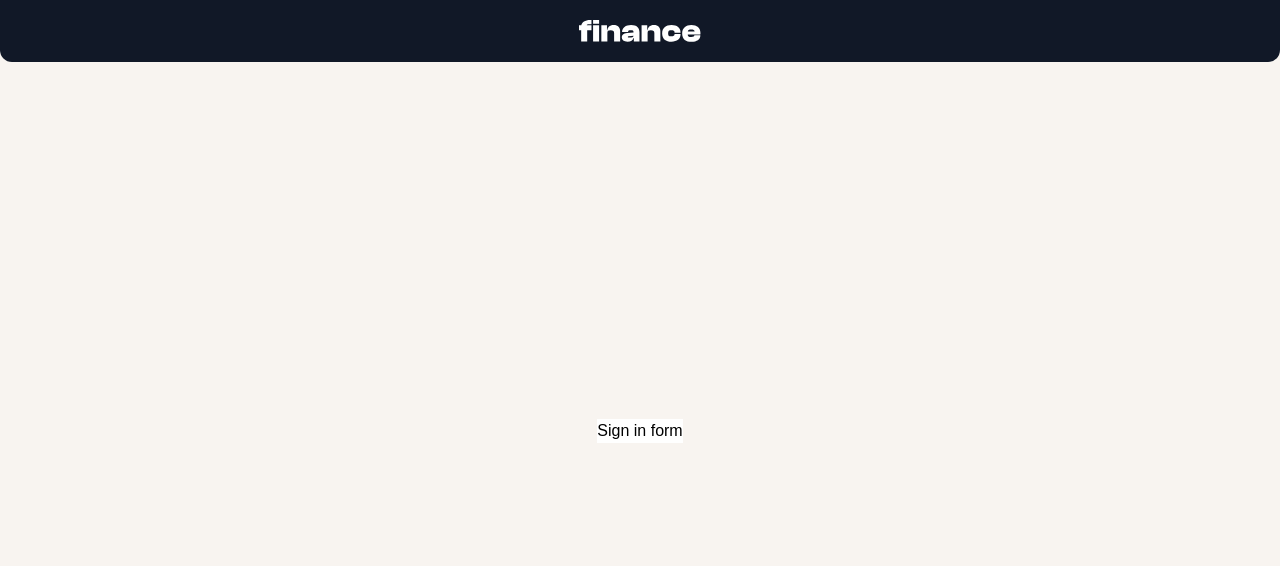
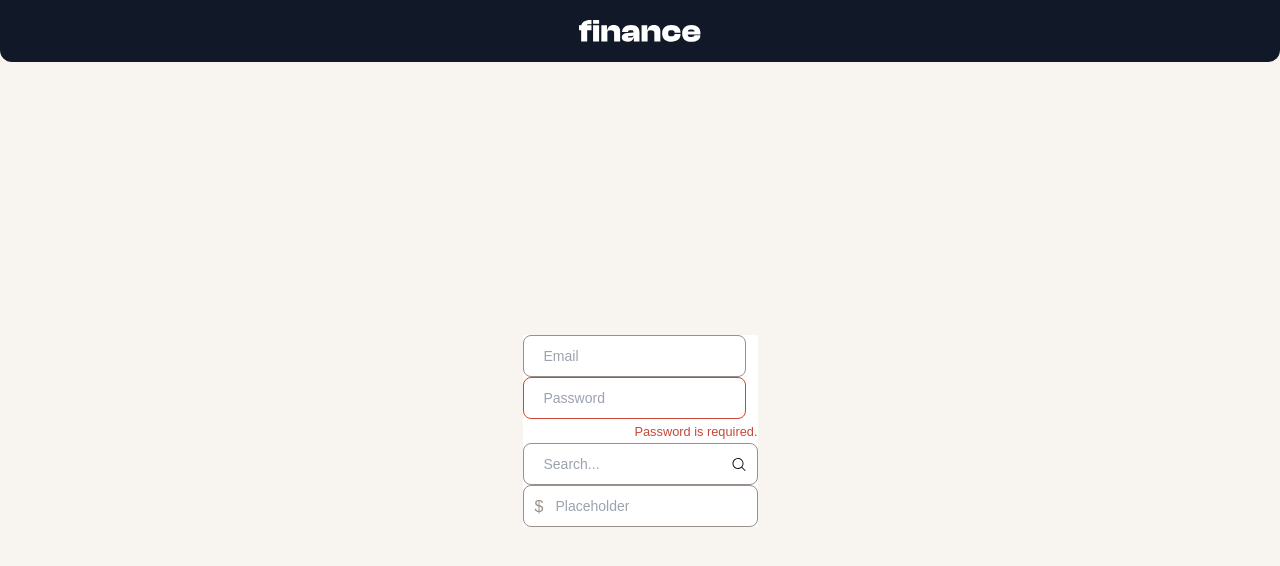
Before and after one commit to jayantpathariya/personal-finance, a Next.js app: page /sign-in in a window 1280 px wide. Shown: the top 566 px of the page. Built offline with nearby package versions, Linux system fonts and the light colour scheme.

Commit message:
Add input component

```diff
--- a/src/app/(auth)/_components/sign-in-form.tsx
+++ b/src/app/(auth)/_components/sign-in-form.tsx
@@ -1,3 +1,12 @@
+import { Input } from "@/components/ui/input";
+
 export const SignInForm = () => {
-  return <form className="bg-white">Sign in form</form>;
+  return (
+    <form className="bg-white">
+      <Input placeholder="Email" />
+      <Input placeholder="Password" error="Password is required." />
+      <Input placeholder="Search..." search />
+      <Input placeholder="Placeholder" prefixI />
+    </form>
+  );
 };
--- /dev/null
+++ b/src/components/icons/search.tsx
@@ -0,0 +1,19 @@
+type IconProps = {
+  color?: string;
+} & React.SVGProps<SVGSVGElement>;
+
+export const Search = (props: IconProps) => (
+  <svg
+    fill="none"
+    height={14}
+    viewBox="0 0 14 14"
+    width={14}
+    xmlns="http://www.w3.org/2000/svg"
+    {...props}
+  >
+    <path
+      d="m13.3538 13.1462-3.1294-3.1287c.907-1.08894 1.3593-2.48564 1.2628-3.89955-.0966-1.41391-.7345-2.73618-1.78109-3.69173-1.0466-.95555-2.42131-1.470821-3.83815-1.438621-1.41683.032201-2.76671.609391-3.76883 1.611501-1.00211 1.00212-1.579301 2.352-1.611501 3.76883-.0322 1.41684.483071 2.79155 1.438621 3.83817.95556 1.0466 2.27782 1.6845 3.69173 1.781 1.41391.0966 2.81061-.3557 3.89954-1.2627l3.12878 3.1293c.0464.0465.1016.0833.1623.1085.0607.0251.1257.0381.1914.0381s.1308-.013.1915-.0381c.0607-.0252.1158-.062.1623-.1085.0464-.0464.0833-.1016.1084-.1623.0252-.0607.0381-.1257.0381-.1914s-.0129-.1308-.0381-.1915c-.0251-.0607-.062-.1158-.1084-.1623zm-11.85378-6.64621c0-.89002.26392-1.76005.75839-2.50007.49446-.74002 1.19727-1.31679 2.01954-1.65739.82226-.34059 1.72706-.42971 2.59998-.25607.87291.17363 1.67473.60221 2.30407 1.23155s1.0579 1.43116 1.2316 2.30407c.1736.87292.0845 1.77772-.2561 2.59999-.34062.82226-.91739 1.52507-1.65741 2.01953-.74002.4945-1.61005.7584-2.50007.7584-1.19307-.0013-2.33689-.4759-3.18052-1.31949-.84363-.84363-1.31816-1.98745-1.31948-3.18052z"
+      fill="currentColor"
+    />
+  </svg>
+);
--- /dev/null
+++ b/src/components/ui/input.tsx
@@ -0,0 +1,34 @@
+import { Search } from "@/components/icons/search";
+
+import { cn } from "@/lib/utils";
+
+type InputProps = React.InputHTMLAttributes<HTMLInputElement> & {
+  error?: string;
+  search?: boolean;
+  prefixI?: boolean;
+};
+
+export const Input = ({ error, search, prefixI, ...props }: InputProps) => {
+  return (
+    <div className="relative">
+      {prefixI && (
+        <span className="absolute left-3 top-2.5 text-beige-500">$</span>
+      )}
+      <input
+        className={cn(
+          "rounded-lg border border-beige-500 px-5 py-2.5 text-sm text-beige-500 outline-none",
+          search && "pr-8",
+          error && "border-red",
+          prefixI && "pl-8",
+        )}
+        {...props}
+      />
+      {search && <Search className="absolute right-3 top-3.5 text-gray-900" />}
+      {error && (
+        <p className="text-right">
+          <small className="text-red">{error}</small>
+        </p>
+      )}
+    </div>
+  );
+};
```
